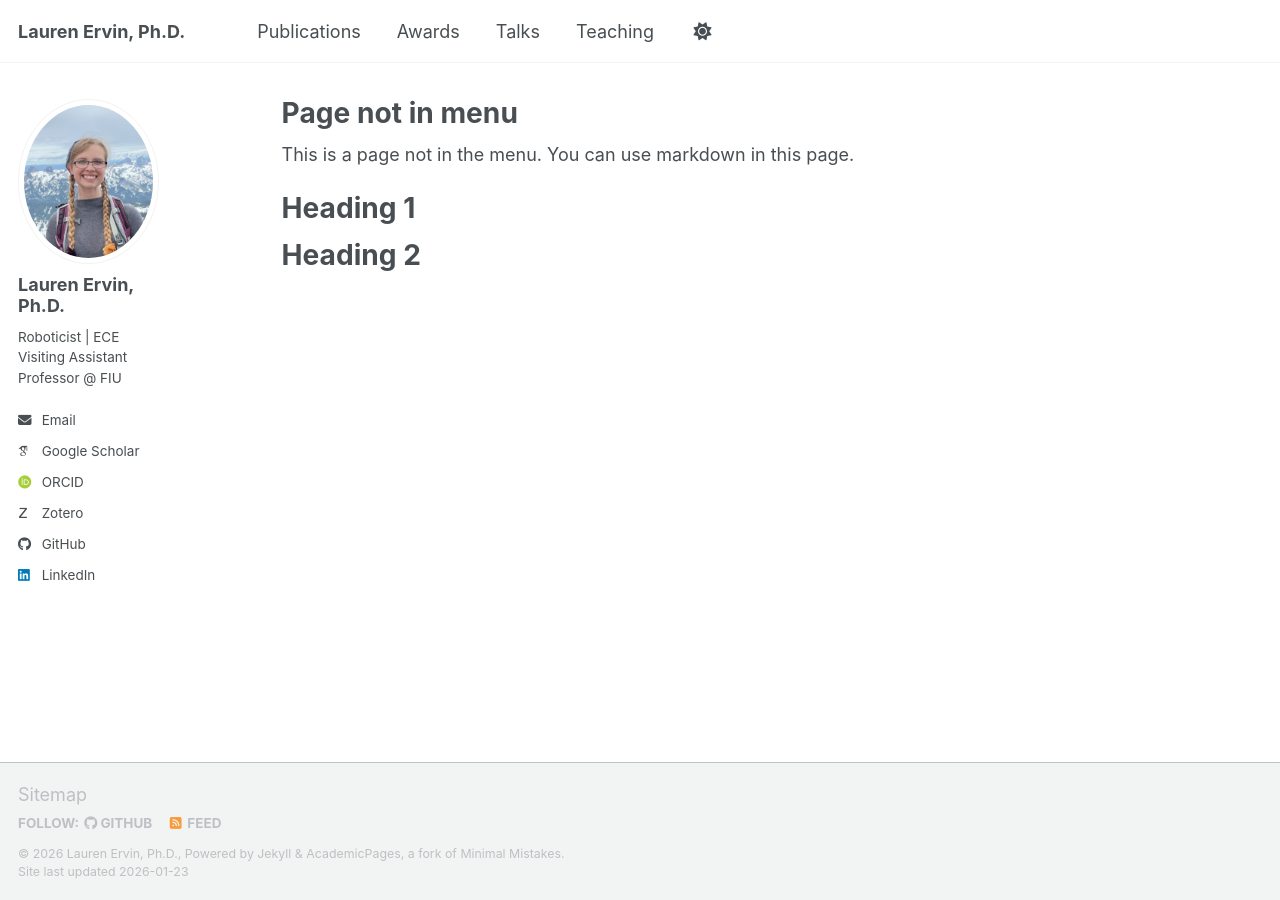
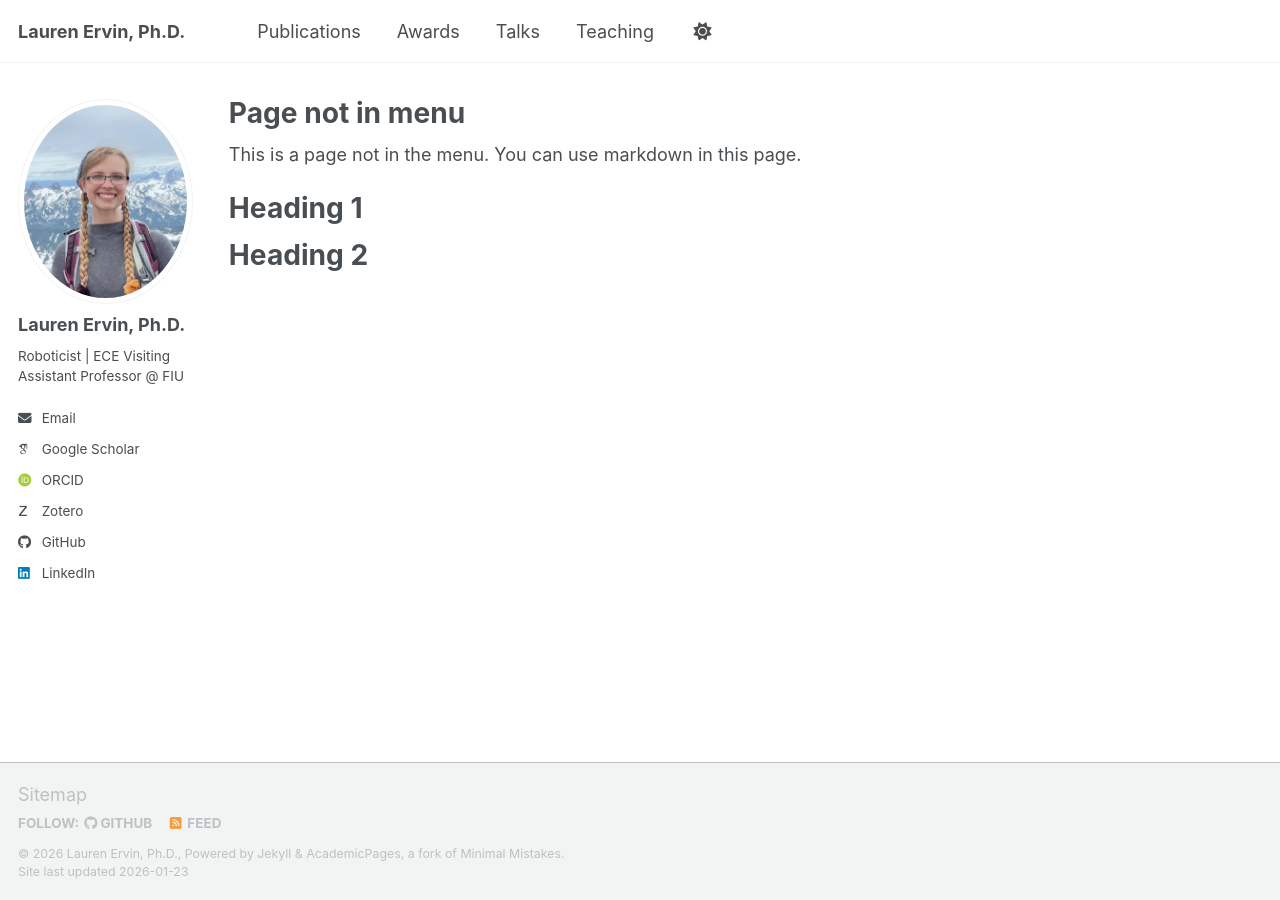
Before and after one commit to lefaris/lefaris.github.io, a Jekyll site: the page built from _pages/non-menu-page.md, in a window 1280 px wide. Built offline with Jekyll 4.4.1, drawn with Linux system fonts in a browser that asks for light colours; some web fonts are replaced; a script bundle is joined from its source files by our own code; library files that are not in the unit come from our copies.

Commit message:
span 10.5 and 2

```diff
--- a/_sass/layout/_page.scss
+++ b/_sass/layout/_page.scss
@@ -19,8 +19,8 @@
 .page {
   @include breakpoint($large) {
     @include span(10.5 of 12 last);
-    @include prefix(1 of 12);
-    @include suffix(0.5 of 12);
+    @include prefix(0.5 of 12);
+    @include suffix(2 of 12);
   }
 
   .page__inner-wrap {
--- a/_sass/layout/_sidebar.scss
+++ b/_sass/layout/_sidebar.scss
@@ -25,7 +25,7 @@
   }
 
   @include breakpoint($large) {
-    @include span(1.5 of 12);
+    @include span(2 of 12);
     opacity: 1;
     -webkit-transition: opacity 0.2s ease-in-out;
             transition: opacity 0.2s ease-in-out;
```
